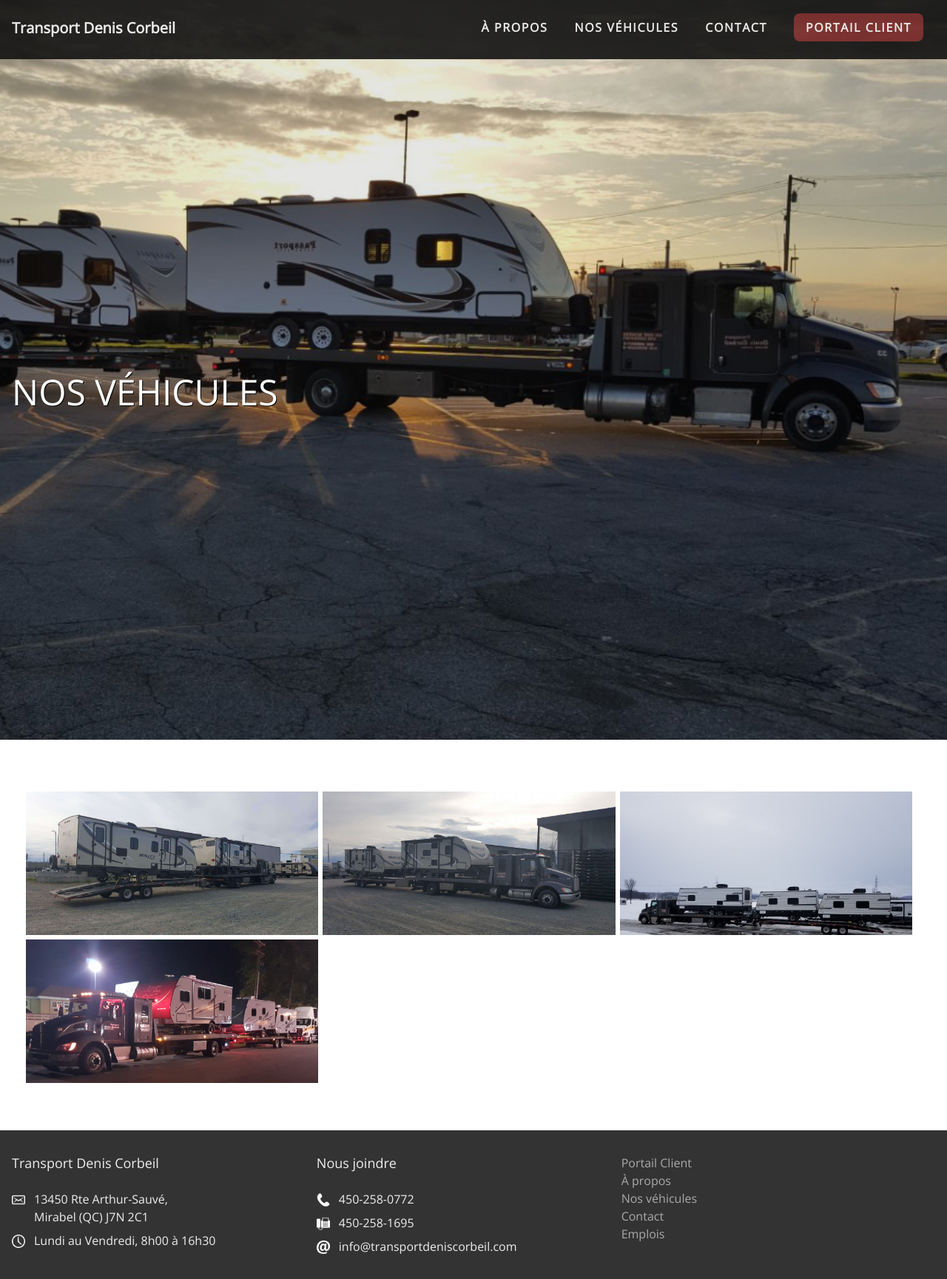
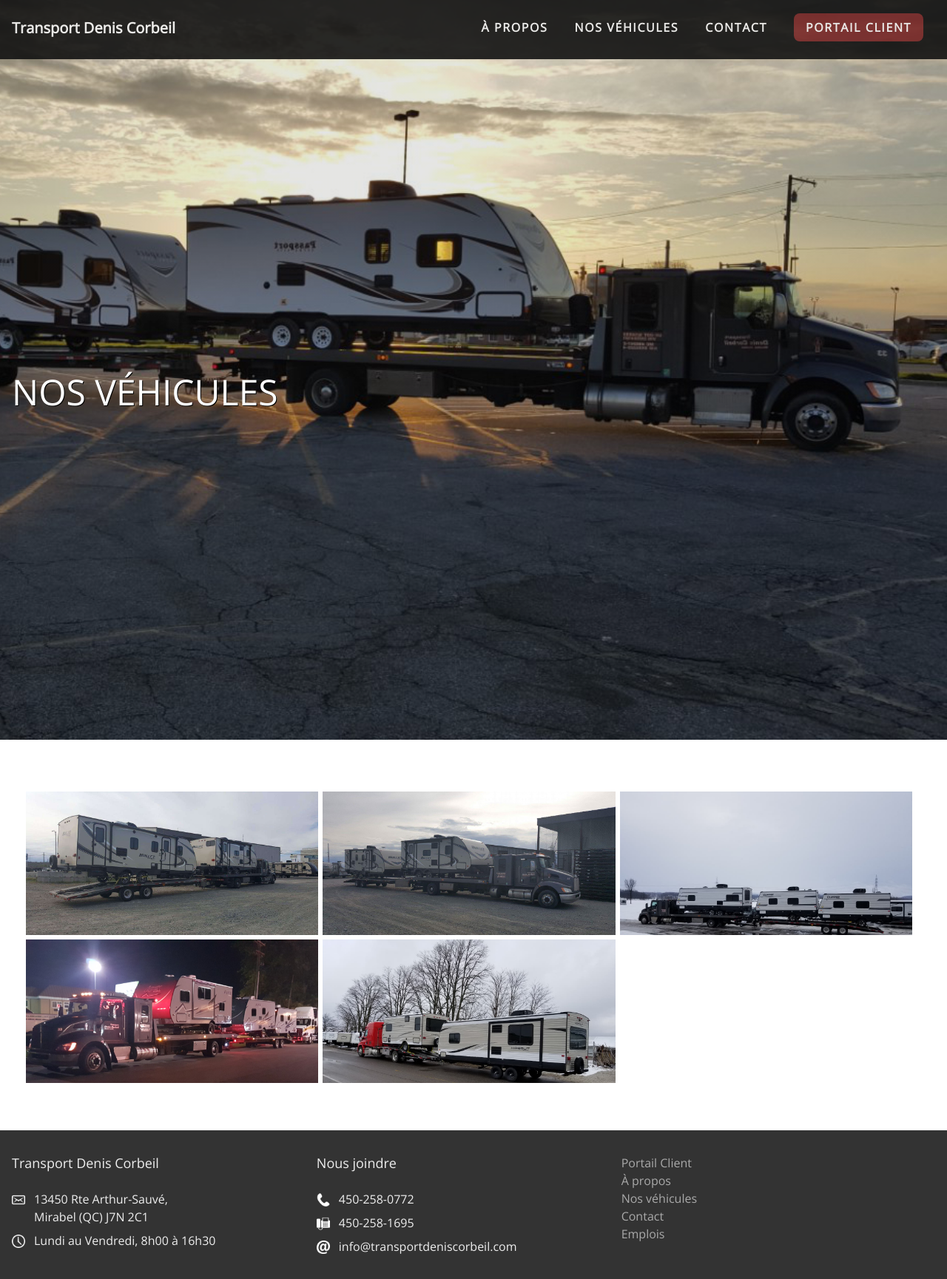
Before and after one commit to ouarez/tdc-jekyll, a Jekyll site: the page built from vehicules.md, in a window 1280 px wide. Shown: the whole page at 74% size. Built offline with Jekyll 4.4.1, drawn with Linux system fonts in a browser that asks for light colours; nearby versions of some CDN libraries; a script that is not in the unit is left out.

Commit message:
Update Éditer le contenu des pages “vehicules”

```diff
--- a/vehicules.md
+++ b/vehicules.md
@@ -14,4 +14,6 @@ gallery:
     image_title: Clipper
   - image: /img/33-apex.jpg
     image_title: 33 - APEX
+  - image: /img/44-hideout-2.jpeg
+    image_title: 44 - HIDEOUT
 ---
```
